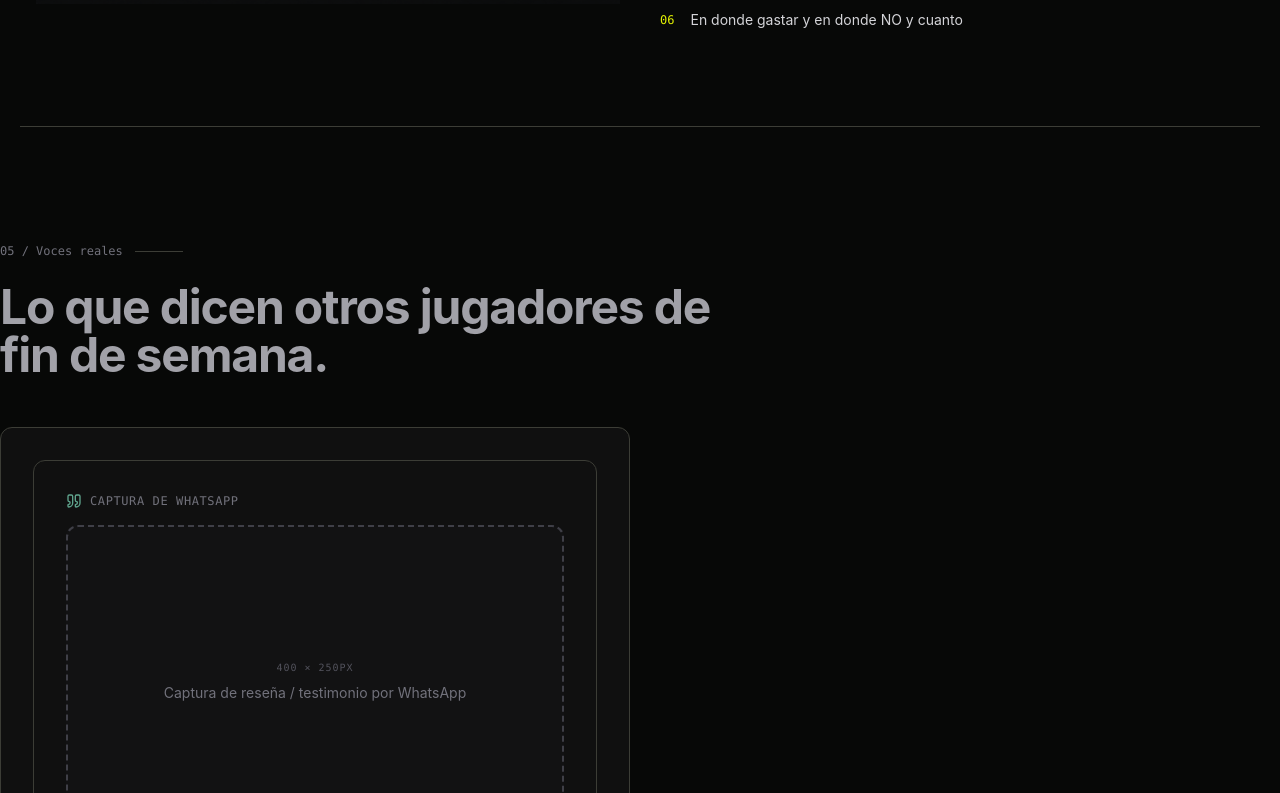
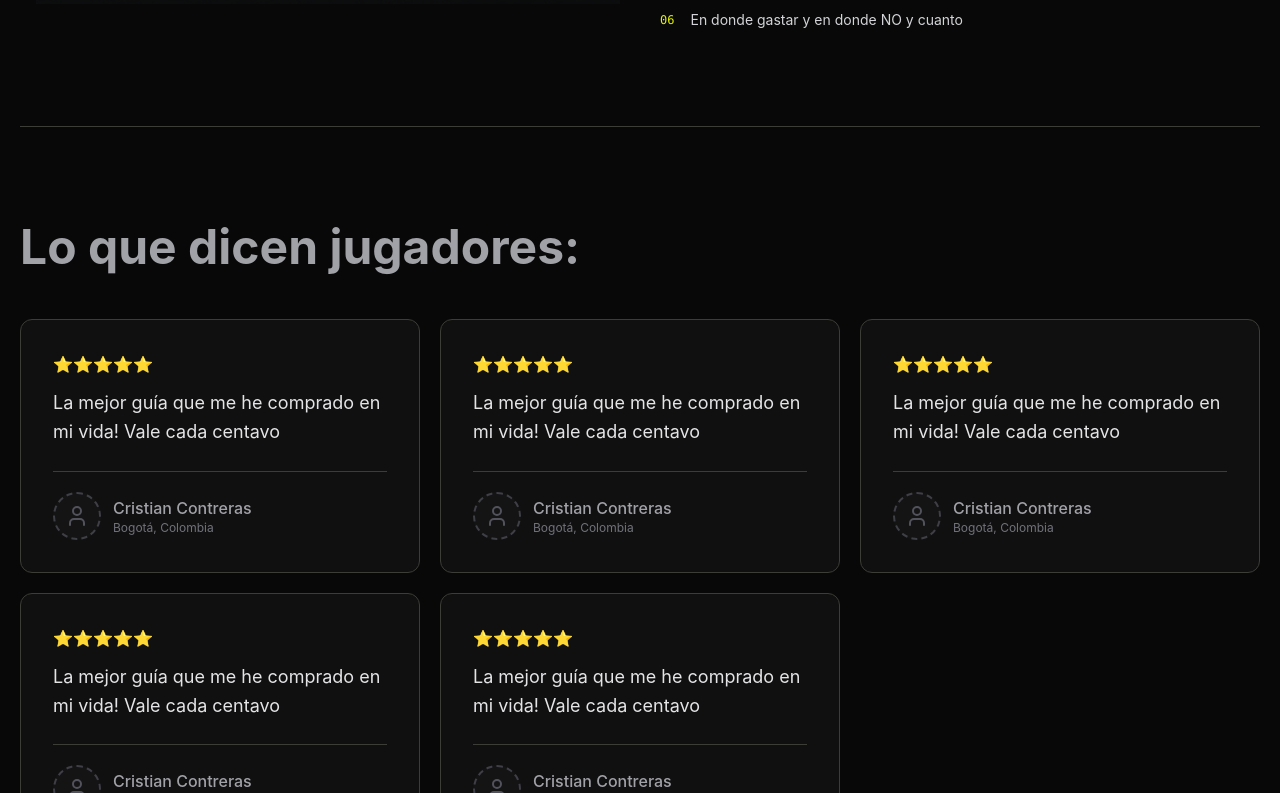
Before and after one commit to crontreras1dev/gol-de-compra, a React (Vite) app: page / in a window 1280 px wide. Shown: the part 1207-2000 px from the top of the page. Built offline with nearby package versions, Linux system fonts and the light colour scheme.

Commit message:
[CREATE] testimonials and testimonialscard components, ui done

```diff
--- a/src/App.jsx
+++ b/src/App.jsx
@@ -2,6 +2,7 @@ import { Hero } from "./components/Hero";
 import { Solution } from "./components/Solution";
 import { TestimonialCard } from "./components/TestimonialCard";
 import { Layout } from "./layouts/Layout";
+import { Testimonials } from "./components/Testimonials";
 // import { testimonials } from "./data/testimonials";
 
 // src/App.jsx
@@ -99,6 +100,7 @@ export default function App() {
     <Layout>
       <Hero />
       <Solution />
+      <Testimonials />
     </Layout>
 
     {/* <div className="min-h-screen bg-bg text-main-text font-sans antialiased"> */}
--- a/src/components/TestimonialCard.jsx
+++ b/src/components/TestimonialCard.jsx
@@ -1,21 +1,21 @@
-// import {testimonials} from "../data/testimonials";
+import { User } from "lucide-react";
 
-export function TestimonialCard ({ id, name, reta, quote, profilePicture, location }) {
+export function TestimonialCard () {
   return (
-    <div className="bg-card border border-border rounded-xl p-7 md:p-8 flex flex-col" key={testimonials[0].id}>
+    <div className="bg-card border border-border rounded-xl p-7 md:p-8 flex flex-col">
       <div className="flex items-center gap-1 mb-5">
-        <p className="w-4 h-4 fill-primary text-primary">{testimonials[0]}</p>
+        <p className="w-4 h-4 fill-primary text-primary">⭐⭐⭐⭐⭐</p>
       </div>
       <p className="text-lg text-zinc-200 leading-relaxed mb-6">
-        "{testimonials[0].quote}"
+        La mejor guía que me he comprado en mi vida! Vale cada centavo
       </p>
       <div className="mt-auto flex items-center gap-3 pt-5 border-t border-border">
         <div className="w-12 h-12 rounded-full border-2 border-dashed border-zinc-700 bg-zinc-900/50 flex items-center justify-center text-[9px] text-zinc-600 font-mono">
-          80×80
+          <User />
         </div>
         <div>
-          <div className="font-medium text-main-text">{testimonials[0].name}</div>
-          <div className="text-xs text-zinc-500">{testimonials[0].location}</div>
+          <div className="font-medium text-main-text">Cristian Contreras</div>
+          <div className="text-xs text-zinc-500">Bogotá, Colombia</div>
         </div>
       </div>
     </div>
--- a/src/components/Testimonials.jsx
+++ b/src/components/Testimonials.jsx
@@ -0,0 +1,17 @@
+import { TestimonialCard } from "./TestimonialCard";
+
+export function Testimonials () {
+  return (
+    <section className="border-b border-border py-16 md:py-24">
+      <h2 className="text-3xl md:text-4xl lg:text-5xl font-bold max-w-3xl">Lo que dicen jugadores:</h2>
+
+      <div className="mt-12 grid grid-cols-1 md:grid-cols-2 lg:grid-cols-3 gap-5">
+        <TestimonialCard />
+        <TestimonialCard />
+        <TestimonialCard />
+        <TestimonialCard />
+        <TestimonialCard />
+      </div>
+    </section>
+  );
+};
```
